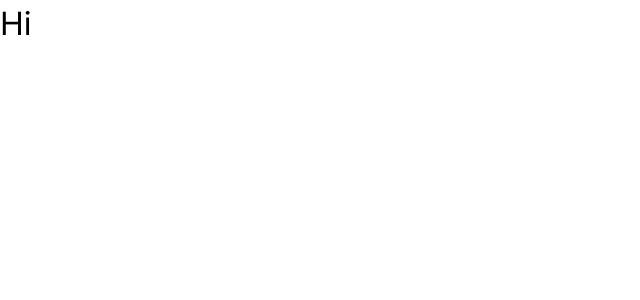
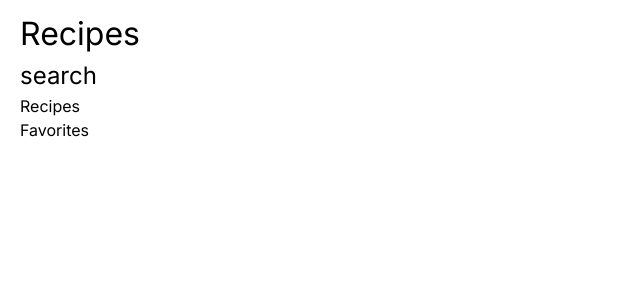
Before and after one commit to DavidMarom/boardirector, a Next.js app: page / in a window 1280 px wide. Shown: the top 300 px of the page, without its empty margins (0-640 px from the left). Built offline with nearby package versions, Linux system fonts and the light colour scheme.

Commit message:
pages setup

```diff
--- a/package.json
+++ b/package.json
@@ -11,8 +11,10 @@
   "dependencies": {
     "axios": "^1.6.2",
     "next": "14.0.4",
+    "prop-types": "^15.8.1",
     "react": "^18",
     "react-dom": "^18",
+    "styled-components": "^6.1.3",
     "zod": "^3.22.4",
     "zustand": "^4.4.7"
   },
--- /dev/null
+++ b/src/app/Favorites/page.tsx
@@ -0,0 +1,17 @@
+"use client";
+
+import React from 'react';
+
+export const RecipesPage = () => {
+
+
+
+
+
+    return (
+        <>
+            <h1>Recipes</h1>
+
+        </>
+    );
+}
--- /dev/null
+++ b/src/app/Recipes/page.tsx
@@ -0,0 +1,11 @@
+"use client";
+
+import React from 'react';
+
+export const RecipesPage = () => {
+    return (
+        <>
+            <h1>Recipes</h1>
+        </>
+    );
+}
--- a/src/app/globals.css
+++ b/src/app/globals.css
@@ -4,6 +4,8 @@
 
 :root {
   --foreground-rgb: #eeeeee;
+  --yellow: #ffd835;
+  --purple: #6e56f8;
 }
 
 * {
--- a/src/app/layout.tsx
+++ b/src/app/layout.tsx
@@ -1,19 +1,17 @@
-import type { Metadata } from 'next'
+"use client";
 import { Inter } from 'next/font/google'
+import { Header } from '@/components'
 import './globals.css'
 
 const inter = Inter({ subsets: ['latin'] })
-
-export const metadata: Metadata = {
-  title: 'BoarDirector',
-  description: 'Home assignment for BoarDirector',
-}
 
 export default function RootLayout({ children }: {
   children: React.ReactNode
 }) {
   return (
     <html lang="en">
+          <Header />
+
       <body className={inter.className}>{children}</body>
     </html>
   )
--- a/src/app/page.tsx
+++ b/src/app/page.tsx
@@ -1,9 +1,9 @@
 "use client"
+import Image from 'next/image'
+import { Header } from '@/components'
 
-import Image from 'next/image'
 
 export default function Home() {
   return (
-    <h1>Hi</h1>
-  )
+<></>  )
 }
--- /dev/null
+++ b/src/components/Header/Header.jsx
@@ -0,0 +1,24 @@
+"use client";
+import React from 'react'
+import { Container, FirstRow, SecondRow } from "./Header.style"
+import Link from "next/link"
+import PropTypes from "prop-types"
+
+export default function Header({
+
+}) {
+    return (
+        <Container>
+            <FirstRow><h1>Recipes</h1></FirstRow>
+            <SecondRow><h2>search</h2></SecondRow>
+            <Link href="/Recipes"><div>Recipes</div></Link>
+            <Link href="/Favorites"><div>Favorites</div></Link>
+
+        </Container>
+    )
+}
+
+
+Header.propTypes = {
+
+}
--- /dev/null
+++ b/src/components/Header/Header.style.js
@@ -0,0 +1,22 @@
+"use client";
+import styled from 'styled-components';
+
+export const Container = styled.div`
+  display: flex;
+  flex-direction: column;
+  justify-content: space-between;
+  background-color: #fff;
+  padding: 10px 20px;
+`;
+
+export const FirstRow = styled.div`
+  display: flex;
+  flex-direction: row;
+  justify-content: flex-start;
+  `;
+
+export const SecondRow = styled.div`
+  display: flex;
+  flex-direction: row;
+  justify-content: space-between;
+  `;
--- /dev/null
+++ b/src/components/index.ts
@@ -0,0 +1 @@
+export { default as Header } from './Header/Header'
--- a/tsconfig.json
+++ b/tsconfig.json
@@ -22,6 +22,6 @@
       "@/*": ["./src/*"]
     }
   },
-  "include": ["next-env.d.ts", "**/*.ts", "**/*.tsx", ".next/types/**/*.ts"],
+  "include": ["next-env.d.ts", "**/*.ts", "**/*.tsx", ".next/types/**/*.ts", "src/components/Footer/Footer.jsx"],
   "exclude": ["node_modules"]
 }
```
Also changed, not shown: 2 other files (tests, documents, lock files or other folders).
